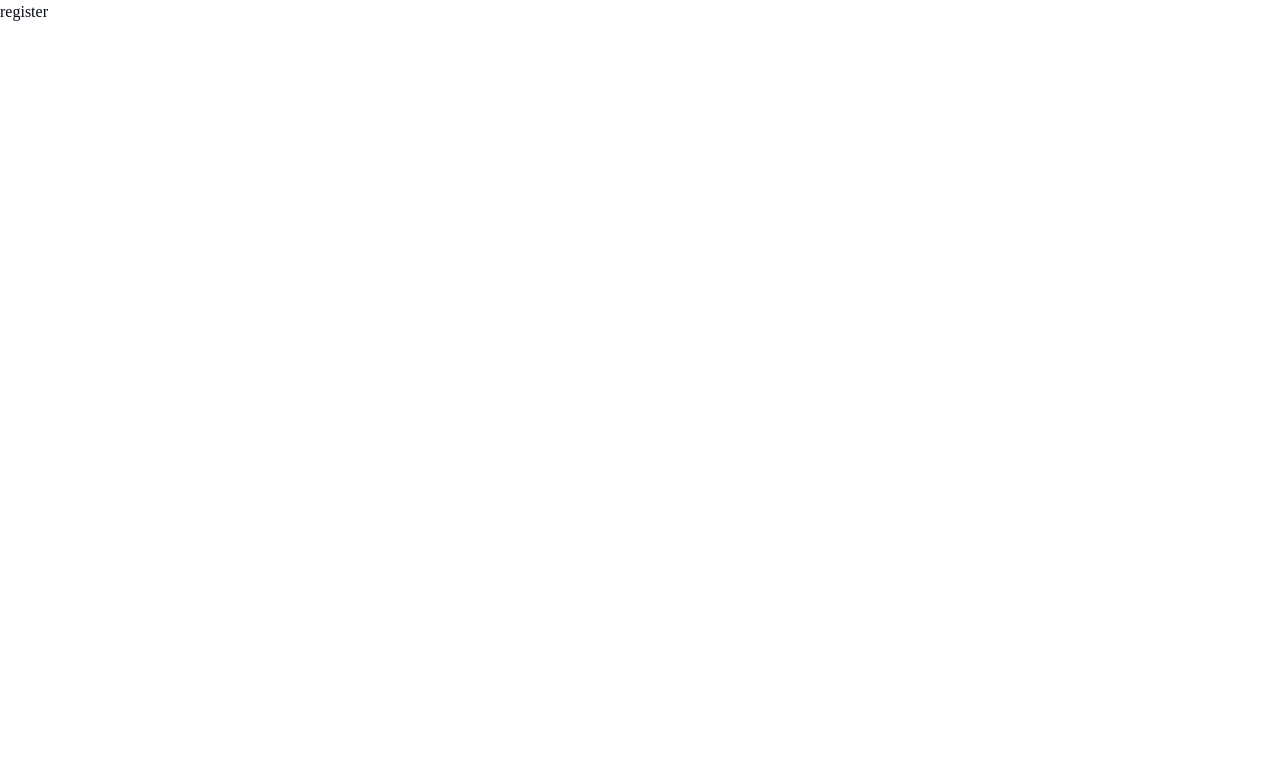
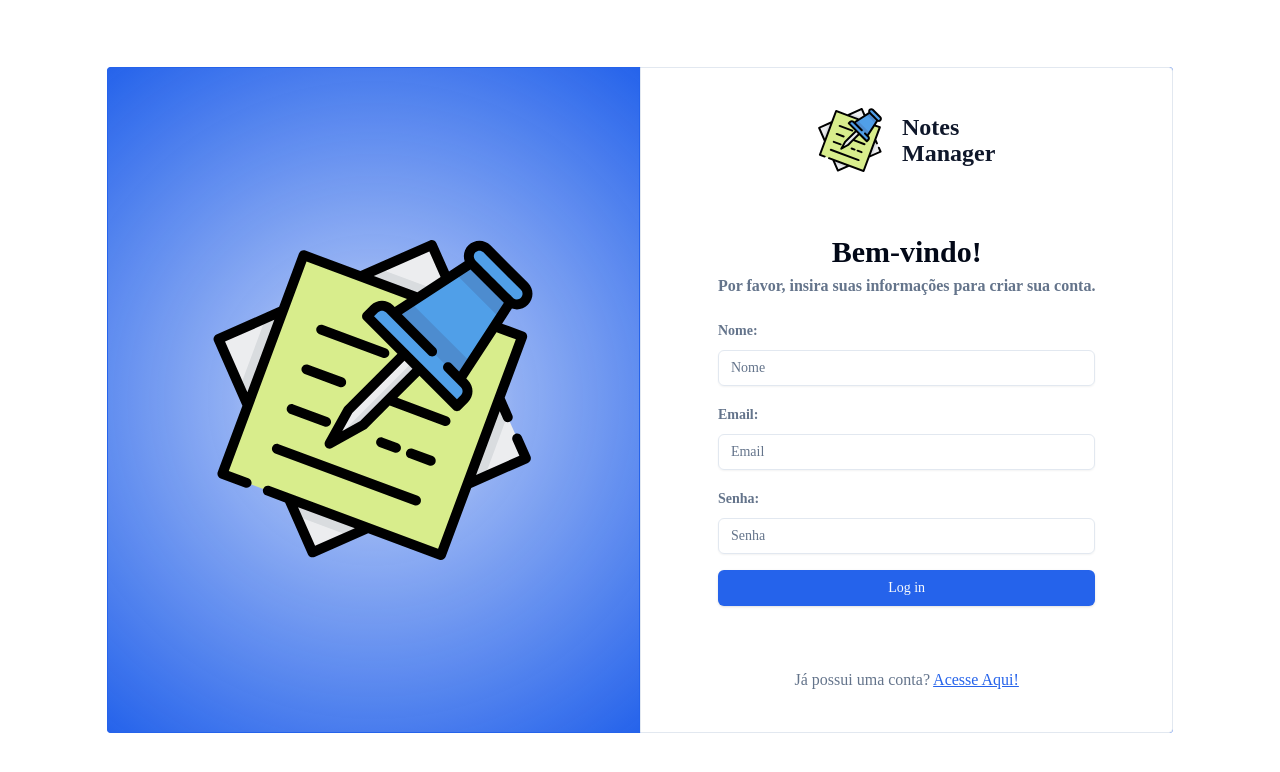
Before and after one commit to PatryckSilva/notes-manager-front, a Next.js app: page /register in a window 1280 px wide. Shown: the top 772 px of the page. Built offline with nearby package versions, Linux system fonts and the light colour scheme; a web font is replaced by a local one.

Commit message:
Implement user registration form with validation and update middleware for auth token

```diff
--- a/src/actions/User/index.ts
+++ b/src/actions/User/index.ts
@@ -2,6 +2,7 @@
 
 import { TCreateUserBody, TLoginUserBody } from "@/@types/actions/user";
 import { apiEndpoints } from "@/config/constants";
+import { revalidatePath } from "next/cache";
 import { cookies } from "next/headers";
 
 export const registerUser = async (data: TCreateUserBody) => {
@@ -16,6 +17,8 @@ export const registerUser = async (data: TCreateUserBody) => {
   });
 
   const responseBody = await response.json();
+
+  revalidatePath("/register");
   return { status: response.status, body: responseBody, ok: response.ok };
 };
 
@@ -28,9 +31,11 @@ export const login = async ({ data }: { data: TLoginUserBody }) => {
     headers: {
       "Content-Type": "application/json",
     },
+    credentials: "include",
   });
 
   const responseBody = await response.json();
+
   return { status: response.status, body: responseBody, ok: response.ok };
 };
 
--- a/src/app/(public)/register/page.tsx
+++ b/src/app/(public)/register/page.tsx
@@ -1,7 +1,44 @@
+import { RegisterForm } from "@/components/layouts/register/registerForm";
+import LogoSVG from "@/components/svgs/logo";
+import Link from "next/link";
+
 export default function Register() {
   return (
-    <main>
-      <h1>register</h1>
+    <main className={`flex h-dvh w-screen items-center justify-center`}>
+      <section className={`flex h-5/6 w-10/12 rounded-sm bg-primary`}>
+        <aside className="login_gradient relative flex size-full flex-col items-center justify-center rounded-l-sm border border-primary lg:w-1/2">
+          <LogoSVG className={`size-80`} />
+        </aside>
+
+        <aside className="flex size-full flex-col items-center justify-between rounded-r-sm border border-border bg-white p-10 lg:w-1/2">
+          <article className={`flex items-center gap-5`}>
+            <LogoSVG className={`size-16`} />
+            <span className={`flex flex-col text-2xl font-bold text-secondary-foreground `}>
+              Notes <span className={`-mt-1.5`}>Manager</span>
+            </span>
+          </article>
+
+          <div className={`flex flex-col gap-5`}>
+            <span className={`text-left md:text-center`}>
+              <h1 className={`mb-1 text-3xl font-bold`}>Bem-vindo!</h1>
+              <span className={`font-semibold text-muted-foreground`}>
+                Por favor, insira suas informações para criar sua conta.
+              </span>
+            </span>
+
+            <section className="max-w-md">
+              <RegisterForm />
+            </section>
+          </div>
+
+          <span className={`font-medium text-muted-foreground`}>
+            Já possui uma conta?{" "}
+            <Link className={`text-primary underline`} href={"/login"}>
+              Acesse Aqui!
+            </Link>
+          </span>
+        </aside>
+      </section>
     </main>
   );
 }
--- /dev/null
+++ b/src/components/layouts/register/registerForm/index.tsx
@@ -0,0 +1,101 @@
+"use client";
+
+import { TCreateUserBody } from "@/@types/actions/user";
+import { registerUser } from "@/actions/User";
+import { Button } from "@/components/ui/button";
+import {
+  Form,
+  FormControl,
+  FormField,
+  FormItem,
+  FormLabel,
+  FormMessage,
+} from "@/components/ui/form";
+import { Input } from "@/components/ui/input";
+import { useToast } from "@/hooks/use-toast";
+import { zodResolver } from "@hookform/resolvers/zod";
+import { useForm } from "react-hook-form";
+
+import { formRegisterSchema, TFormRegisterSchema } from "./schemas";
+
+export function RegisterForm() {
+  const { toast } = useToast();
+
+  const form = useForm<TFormRegisterSchema>({
+    resolver: zodResolver(formRegisterSchema),
+    defaultValues: {
+      email: "",
+      password: "",
+    },
+  });
+
+  async function onSubmit(values: TFormRegisterSchema) {
+    const { email, password, name } = values;
+
+    const newObj: TCreateUserBody = {
+      name,
+      email,
+      password,
+    };
+
+    const response = await registerUser(newObj);
+
+    if (!response.ok) {
+      return toast({ title: response.body.message, variant: "destructive" });
+    }
+
+    return toast({ title: "Conta criada com sucesso", variant: "success" });
+  }
+
+  return (
+    <Form {...form}>
+      <form className="w-full space-y-4" onSubmit={form.handleSubmit(onSubmit)}>
+      <FormField
+          control={form.control}
+          name="name"
+          render={({ field }) => (
+            <FormItem>
+              <FormLabel className="font-semibold text-muted-foreground">Nome:</FormLabel>
+              <FormControl>
+                <Input placeholder="Nome" {...field} />
+              </FormControl>
+              <FormMessage />
+            </FormItem>
+          )}
+        />
+
+        <FormField
+          control={form.control}
+          name="email"
+          render={({ field }) => (
+            <FormItem>
+              <FormLabel className="font-semibold text-muted-foreground">Email:</FormLabel>
+              <FormControl>
+                <Input placeholder="Email" {...field} />
+              </FormControl>
+              <FormMessage />
+            </FormItem>
+          )}
+        />
+
+        <FormField
+          control={form.control}
+          name="password"
+          render={({ field }) => (
+            <FormItem>
+              <FormLabel className="font-semibold text-muted-foreground">Senha:</FormLabel>
+              <FormControl>
+                <Input placeholder="Senha" {...field} />
+              </FormControl>
+              <FormMessage />
+            </FormItem>
+          )}
+        />
+
+        <Button className={`w-full`} type="submit">
+          Log in
+        </Button>
+      </form>
+    </Form>
+  );
+}
--- /dev/null
+++ b/src/components/layouts/register/registerForm/schemas.ts
@@ -0,0 +1,18 @@
+import { z } from "zod";
+
+const passwordRegex = /^(?=.*[a-z])(?=.*[A-Z])(?=.*\d)(?=.*[@$!%*?&#])[A-Za-z\d@$!%*?&#]{8,}$/;
+
+export const formRegisterSchema = z.object({
+  name: z
+    .string({ message: "O nome é obrigatório" })
+    .min(3, "O nome deve conter pelo menos 3 caracteres."),
+  email: z.string().email("Insira um email válido."),
+  password: z
+    .string()
+    .regex(
+      passwordRegex,
+      "A senha deve conter pelo menos 8 caracteres, uma letra maiúscula, uma letra minúscula, um número e um caractere especial.",
+    ),
+});
+
+export type TFormRegisterSchema = z.infer<typeof formRegisterSchema>;
--- a/src/middleware.ts
+++ b/src/middleware.ts
@@ -21,8 +21,9 @@ const REDIRECT_WHEN_NOT_AUTHENTICATED_ROUTE = "/login";
 export function middleware(request: NextRequest) {
   const path = request.nextUrl.pathname;
   const publicRoute = publicRoutes.find(route => route.path === path);
-  const authToken = request.cookies.get("token");
+  const authToken = request.cookies.get("auth_token");
 
+  console.log(`authToken`, authToken);
   if (!authToken && publicRoute) {
     return NextResponse.next();
   }
```
